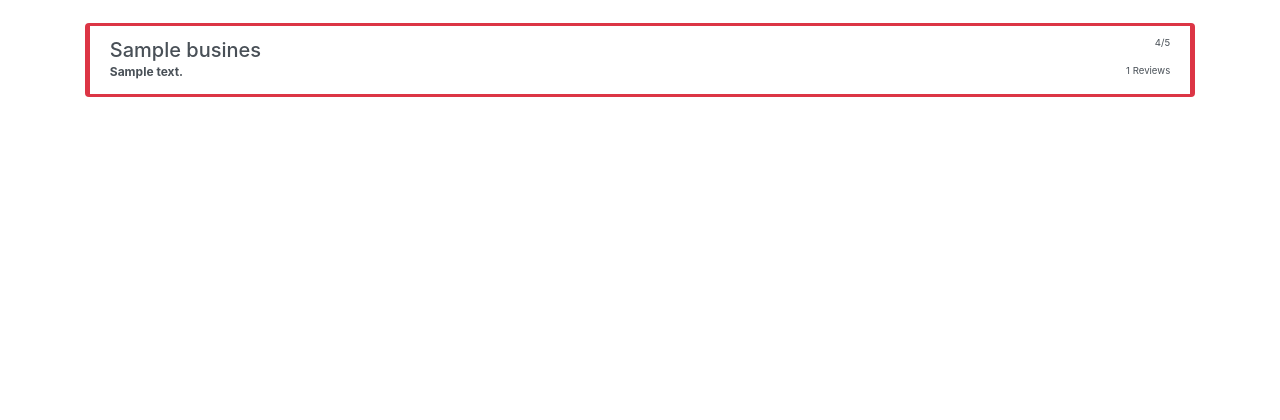
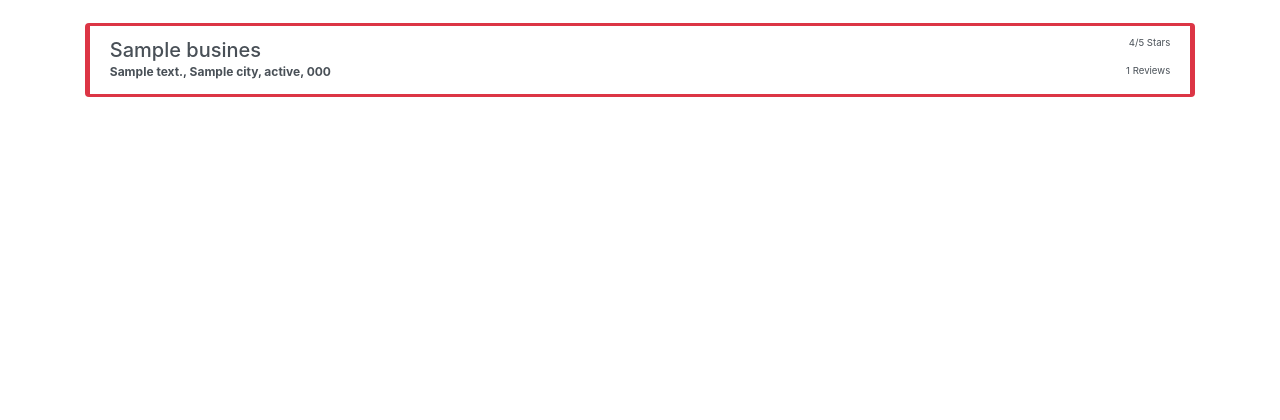
Before and after one commit to taranagar/yelp-review-challenge, a Flask app: template app/templates/restaurants.html in a window 1280 px wide. Shown: the part 297-717 px from the top of the page. Run offline with Flask 2, Linux system fonts and the light colour scheme; the template is opened without the code that fills it: most values are stand-ins (such as "Sample title", 1, 10 or a date in 2020); parts of the project's set-up code (start-up, migrations or seed data) failed here and were passed over; some libraries are stand-ins or nearby versions.

Commit message:
Small changes

```diff
--- a/app/templates/restaurants.html
+++ b/app/templates/restaurants.html
@@ -14,13 +14,13 @@
             <!-- <div class="dbadge badge-primary badge-pill"> -->
             <div class="d-flex w-100 justify-content-between">
               <h5 class="mb-1">{{business.name}}</h5>
-              <small>{{business.stars}}/5</small>
+              <small>{{business.stars}}/5 Stars</small>
               <!-- <span class="badge badge-danger">
                 <small>{{business.stars}}/5</small>
               </span> -->
             </div>
             <div class="d-flex w-100 justify-content-between">
-              <p class="mb-1">{{business.address}}</p>
+              <p class="mb-1">{{business.address}}, {{business.city}}, {{business.state}}, {{business.postal_code}}</p>
               <small>{{business.review_count}} Reviews</small>
             </div>
           </a>
```
